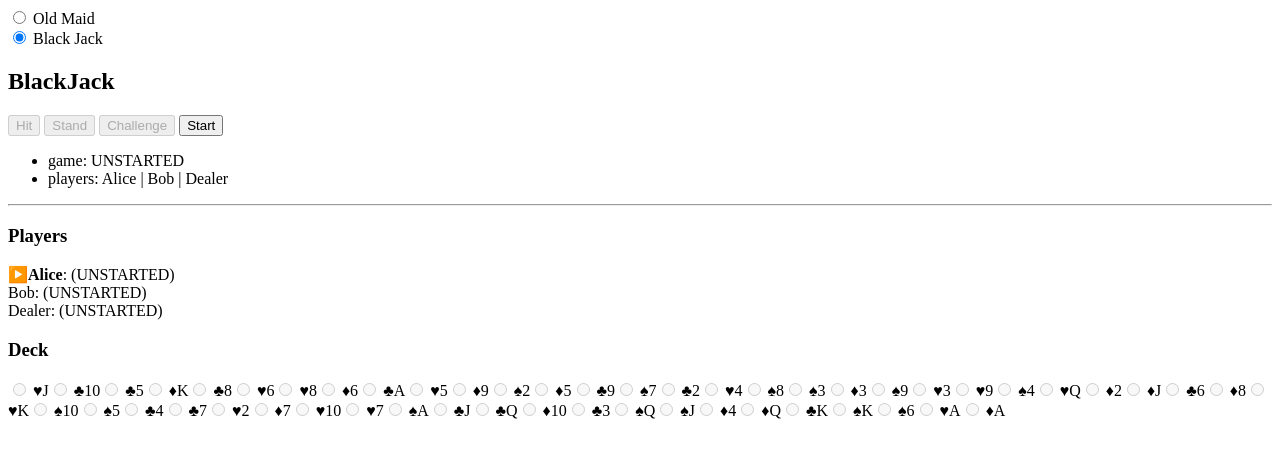
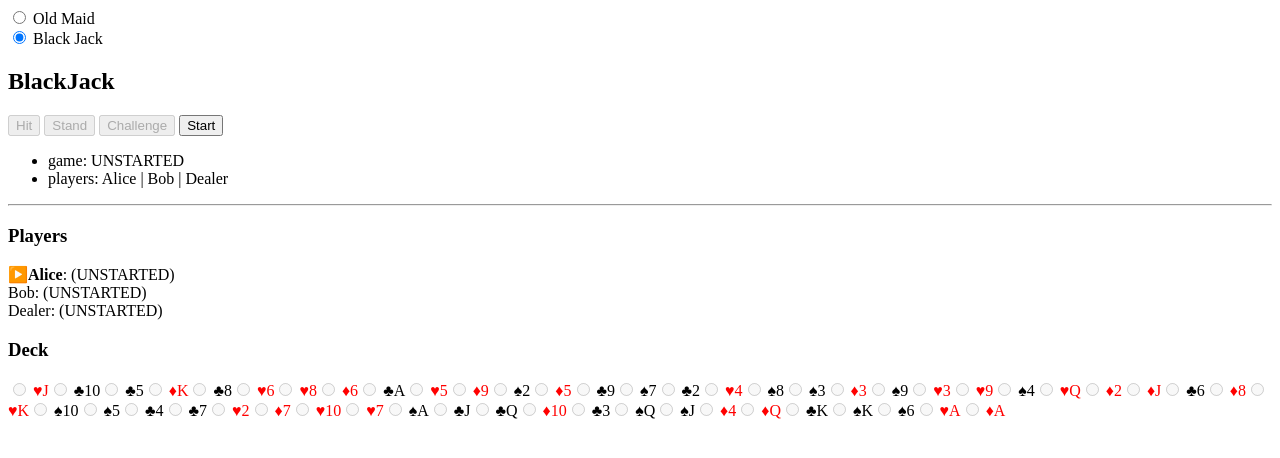
Before and after one commit to shyamajp/games, a Svelte app: page / in a window 1280 px wide. Both pictures are taken after a click on the radio button "Black Jack". Shown: the top 458 px of the page. Built offline with nearby package versions, Linux system fonts and the light colour scheme.

Commit message:
add color enum

```diff
--- a/src/lib/common/Card.svelte
+++ b/src/lib/common/Card.svelte
@@ -8,12 +8,21 @@
 
   const card = new Card(raw);
   const content = card.display();
-  const color = card.getColor();
 </script>
 
 <label class="card">
   <input {name} {disabled} type="radio" value={raw} on:click={handleInput} />
-  <span class="content {color}">
+  <span class="content {card.color}">
     {!hidden ? content : ""}
   </span>
 </label>
+
+<style>
+  .red {
+    color: red;
+  }
+
+  .black {
+    color: black;
+  }
+</style>
--- a/src/logic/common/Card.ts
+++ b/src/logic/common/Card.ts
@@ -1,3 +1,8 @@
+enum Color {
+  RED = "red",
+  BLACK = "black",
+}
+
 enum Suite {
   CLUBS,
   DIAMONDS,
@@ -34,12 +39,14 @@ export class Card {
   readonly raw;
   readonly suite;
   readonly rank;
+  readonly color;
   accesslevel: AccessLevel;
 
   constructor(raw: number) {
     this.raw = raw;
     this.suite = this.getSuite(false);
     this.rank = this.getRank(false);
+    this.color = this.getColor();
     this.accesslevel = AccessLevel.NONE;
   }
 
@@ -62,10 +69,10 @@ export class Card {
     return rank;
   }
 
-  getColor(): string {
+  getColor(): Color {
     if (this.suite === Suite.DIAMONDS || this.suite === Suite.HEARTS)
-      return "red";
-    return "black";
+      return Color.RED;
+    return Color.BLACK;
   }
 
   display() {
```
